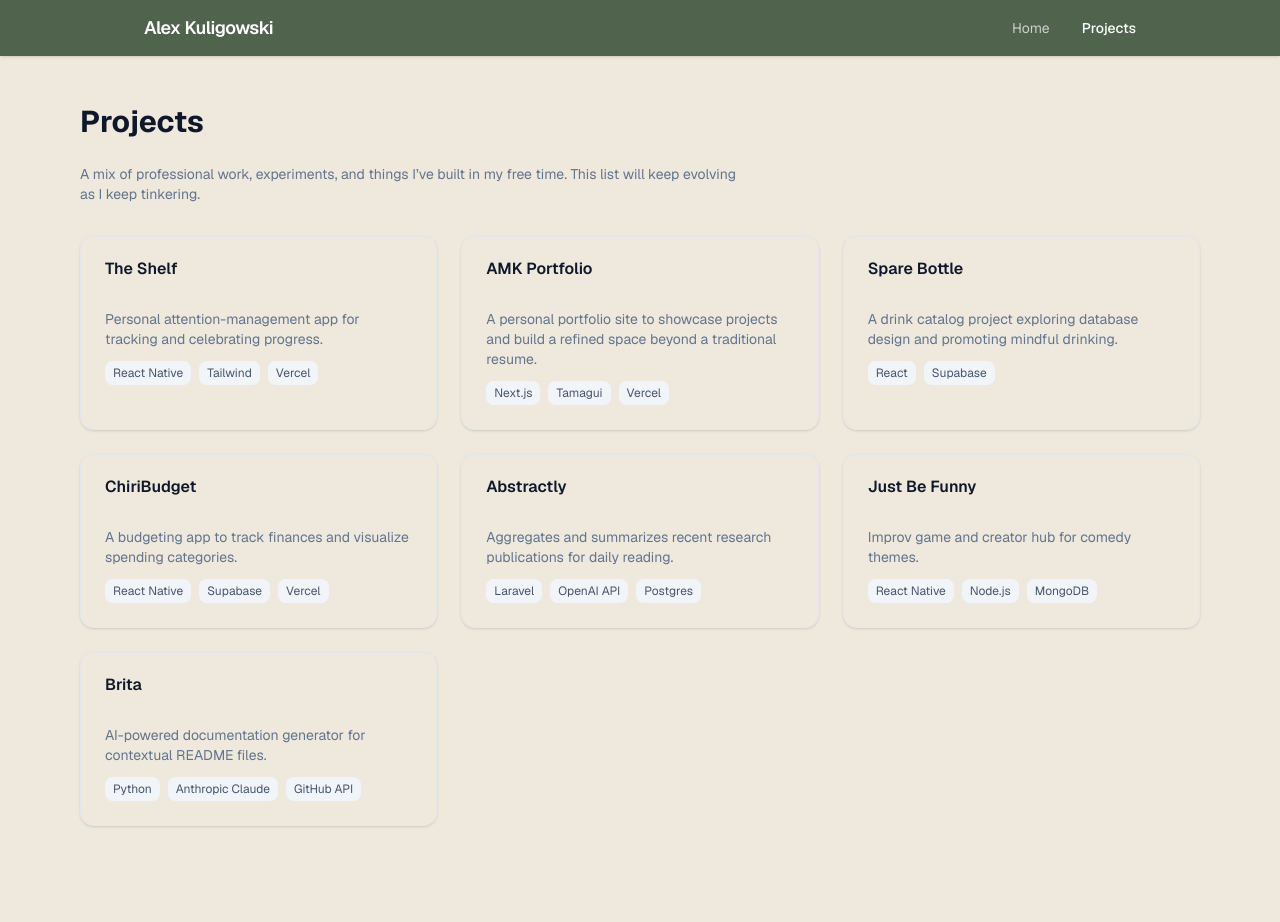
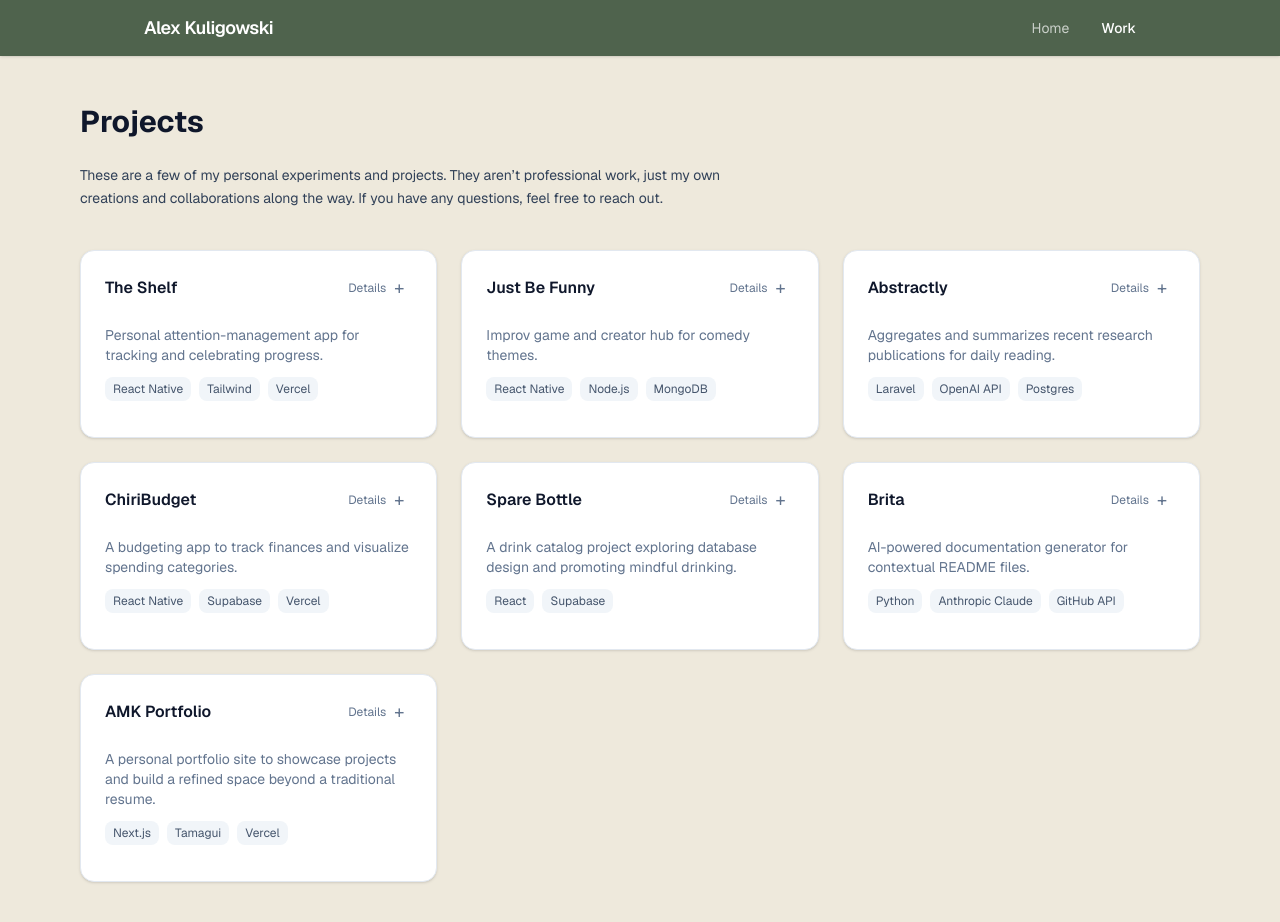
Before and after one commit to akuligowski9/amk-portfolio, a Next.js app: page /projects in a window 1280 px wide. Shown: the top 922 px of the page. Before the commit the page ends 874 px from the top, so only its background shows below. Built offline with nearby package versions, Linux system fonts and the light colour scheme.

Commit message:
removing build output from commit while cleaning up projects page data and design

```diff
--- a/src/app/projects/page.tsx
+++ b/src/app/projects/page.tsx
@@ -1,24 +1,88 @@
+"use client";
+
+import { useState } from "react";
 import { Card, CardContent, CardHeader, CardTitle } from "@/components/ui/card";
 import { projects } from "@/lib/data/projects";
 
+const sortedProjects = [...projects].sort((a, b) => a.order - b.order);
+
 export default function Projects() {
+  const [expanded, setExpanded] = useState<string | null>(null);
+
   return (
     <main className="mx-auto max-w-6xl px-4 py-12">
       <h1 className="mb-6 text-3xl font-bold">Projects</h1>
-      <p className="mb-8 max-w-2xl text-sm text-slate-500">
-        A mix of professional work, experiments, and things I’ve built in my
-        free time. This list will keep evolving as I keep tinkering.
+
+      <p className="mb-10 max-w-2xl text-sm leading-relaxed text-slate-700">
+        These are a few of my personal experiments and projects. They aren’t professional work,
+        just my own creations and collaborations along the way. If you have any questions, feel free to reach out.
       </p>
 
       <div className="grid gap-6 md:grid-cols-2 lg:grid-cols-3">
-        {projects.map((p) => (
-          <Card key={p.title} className="border-slate-200 dark:border-slate-700">
-            <CardHeader>
-              <CardTitle>{p.title}</CardTitle>
+        {sortedProjects.map((p) => {
+          const isOpen = expanded === p.title;
+
+          return (
+            <Card
+              key={p.title}
+              className="
+                group
+                border-slate-200 bg-white shadow-sm
+                transition hover:shadow-md
+                dark:border-slate-700 dark:bg-slate-900
+              "
+            >
+              <CardHeader
+                role="button"
+                tabIndex={0}
+                onClick={() => setExpanded(isOpen ? null : p.title)}
+                onKeyDown={(e) => {
+                  if (e.key === "Enter" || e.key === " ") {
+                    e.preventDefault();
+                    setExpanded(isOpen ? null : p.title);
+                  }
+                }}
+                className="
+                  flex cursor-pointer flex-row items-center justify-between gap-3
+                  rounded-t-xl
+                  hover:bg-slate-50 focus:outline-none focus:ring-2 focus:ring-slate-300
+                  dark:hover:bg-slate-800/50 dark:focus:ring-slate-700
+                "
+              >
+                <CardTitle className="group-hover:text-slate-900 dark:group-hover:text-white">
+                  {p.title}
+                </CardTitle>
+
+                <button
+                  type="button"
+                  onClick={(e) => {
+                    e.stopPropagation();
+                    setExpanded(isOpen ? null : p.title);
+                  }}
+                  aria-expanded={isOpen}
+                  className="
+                    flex items-center gap-2 rounded-md px-2 py-1
+                    text-slate-500 hover:text-slate-700
+                    dark:hover:text-slate-300
+                  "
+                >
+                  <span className="text-xs">{isOpen ? "Less" : "Details"}</span>
+                  <span
+                    className={[
+                      "text-lg leading-none transition-transform duration-200",
+                      isOpen ? "rotate-45" : "rotate-0",
+                    ].join(" ")}
+                    aria-hidden="true"
+                  >
+                    +
+                  </span>
+                </button>
               </CardHeader>
+
               <CardContent>
                 <p className="mb-3 text-sm text-slate-500">{p.desc}</p>
-              <div className="flex flex-wrap gap-2">
+
+                <div className="mb-3 flex flex-wrap gap-2">
                   {p.stack.map((s) => (
                     <span
                       key={s}
@@ -28,9 +92,34 @@ export default function Projects() {
                     </span>
                   ))}
                 </div>
+
+                {isOpen && (
+                  <div className="mt-4 space-y-3 rounded-lg bg-slate-50 p-4 text-sm dark:bg-slate-800/30">
+                    <div className="text-slate-500">
+                      <span className="font-medium text-slate-700 dark:text-slate-200">
+                        Last updated:
+                      </span>{" "}
+                      {p.lastUpdated}
+                    </div>
+
+                    <a
+                      href={p.githubLink}
+                      target="_blank"
+                      rel="noopener noreferrer"
+                      className="inline-block text-sm text-blue-600 hover:underline dark:text-blue-400"
+                    >
+                      View on GitHub →
+                    </a>
+
+                    {p.expandedDesc && (
+                      <p className="text-slate-500">{p.expandedDesc}</p>
+                    )}
+                  </div>
+                )}
               </CardContent>
             </Card>
-        ))}
+          );
+        })}
       </div>
     </main>
   );
--- a/src/components/site/navbar.tsx
+++ b/src/components/site/navbar.tsx
@@ -7,7 +7,7 @@ import { cn } from "@/lib/utils";
 
 const links = [
   { href: "/", label: "Home" },
-  { href: "/projects", label: "Projects" },
+  { href: "/projects", label: "Work" },
 ];
 
 export function NavBar() {
```
Also changed, not shown: 2 other files (tests, documents, lock files or other folders). Lines whose indentation alone changed are shown as unchanged.
